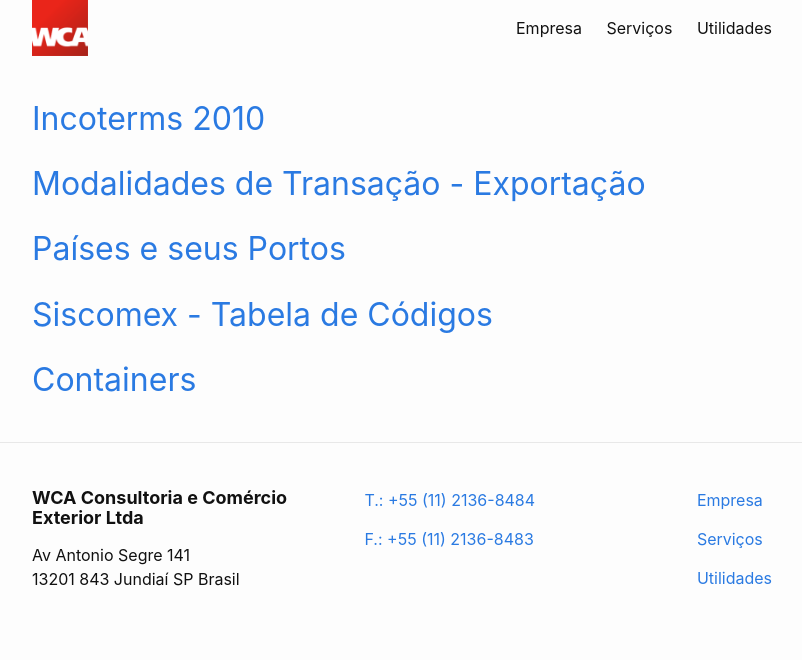
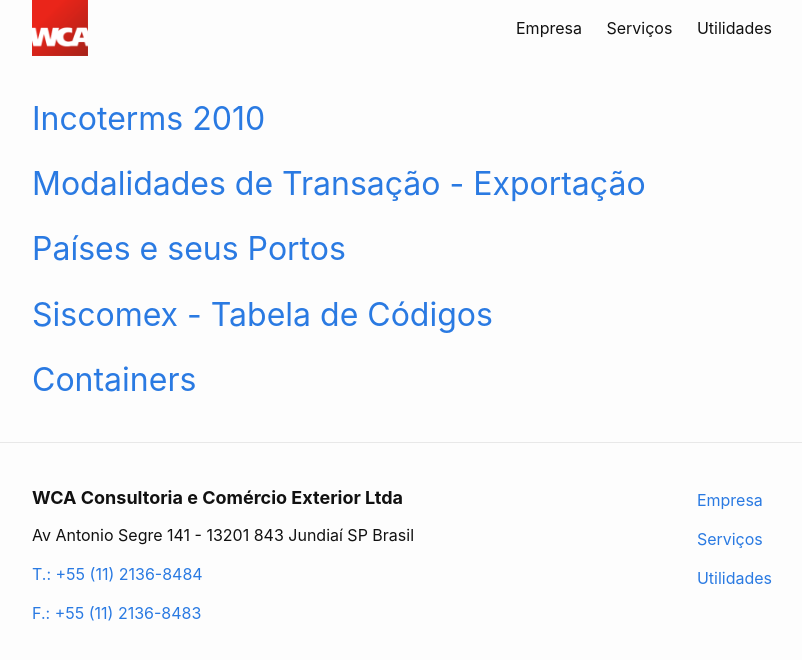
Before and after one commit to WCAComex/wcacomex.github.io, a Jekyll site: the page built from 3-utilidades.html, in a window 1280 px wide. Shown: the top 660 px of the page, without its empty margins (238-1040 px from the left). Built offline with Jekyll 4.4.1, drawn with Linux system fonts in a browser that asks for light colours.

Commit message:
Melhor distribuição do texto no rodapé

```diff
--- a/_includes/footer.html
+++ b/_includes/footer.html
@@ -4,20 +4,18 @@
 
     <div data-cell="1of3">
       <h2 class="footer-heading">{{ site.long-title }}</h2>
-      <p>{{ site.endereco }}<br>{{ site.localidade }}</p>
-    </div>
-
-    <ul class="seamless" data-cell="1of3">
+      <p>{{ site.endereco }} - {{ site.localidade }}</p>
       {% for tel in site.telefones %}
-        <li>
+        <p>
           {% if tel.numero %}
             <a href="tel:{{ tel.numero }}" class="tel">{{ tel.rotulo }}</a>
           {% else %}
             <span class="tel">{{ tel.rotulo }}</span>
           {% endif %}
-        </li>
+        </p>
       {% endfor %}
-    </ul>
+    </div>
+
 
     <div data-cell="shrink">
       <ul class="seamless">
```
